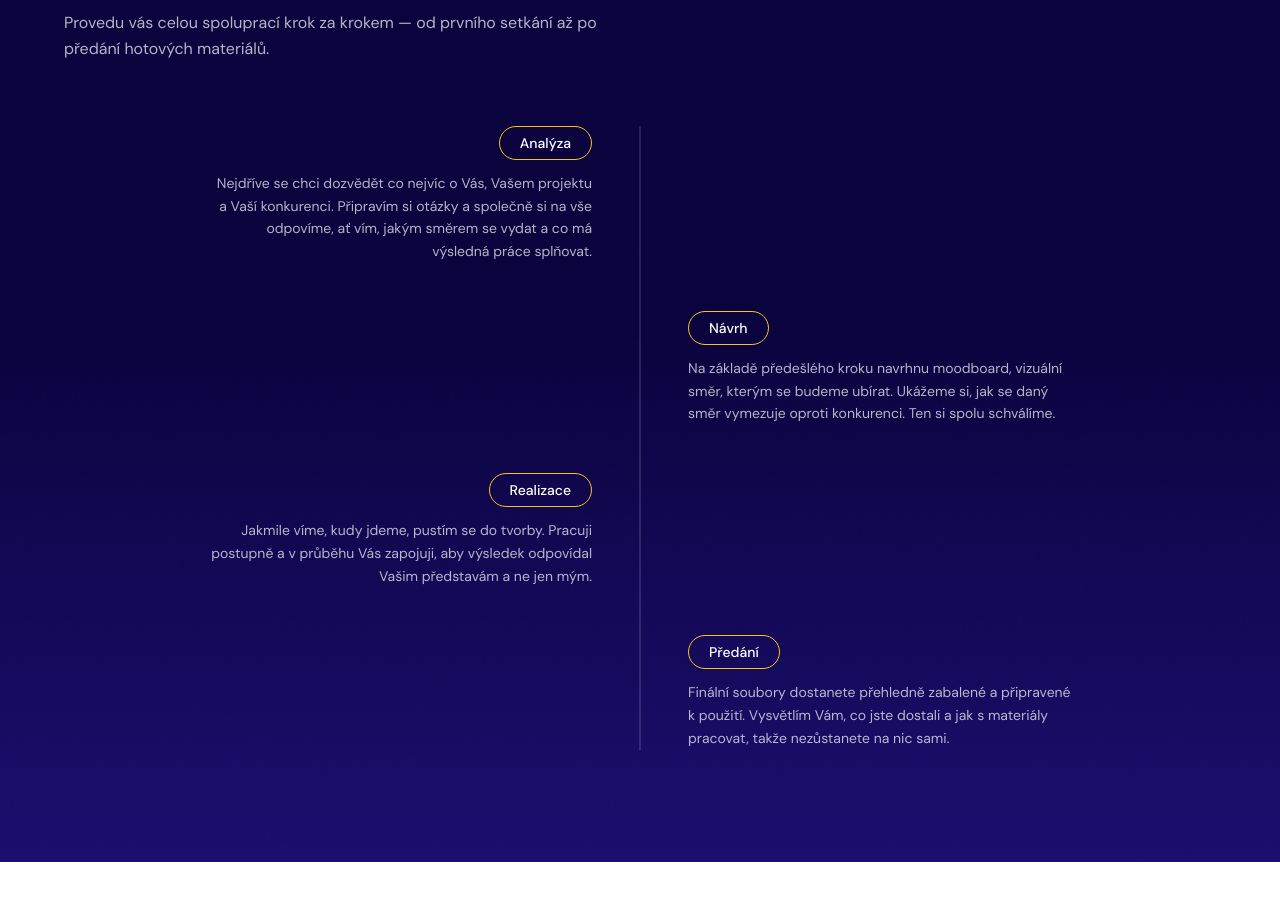
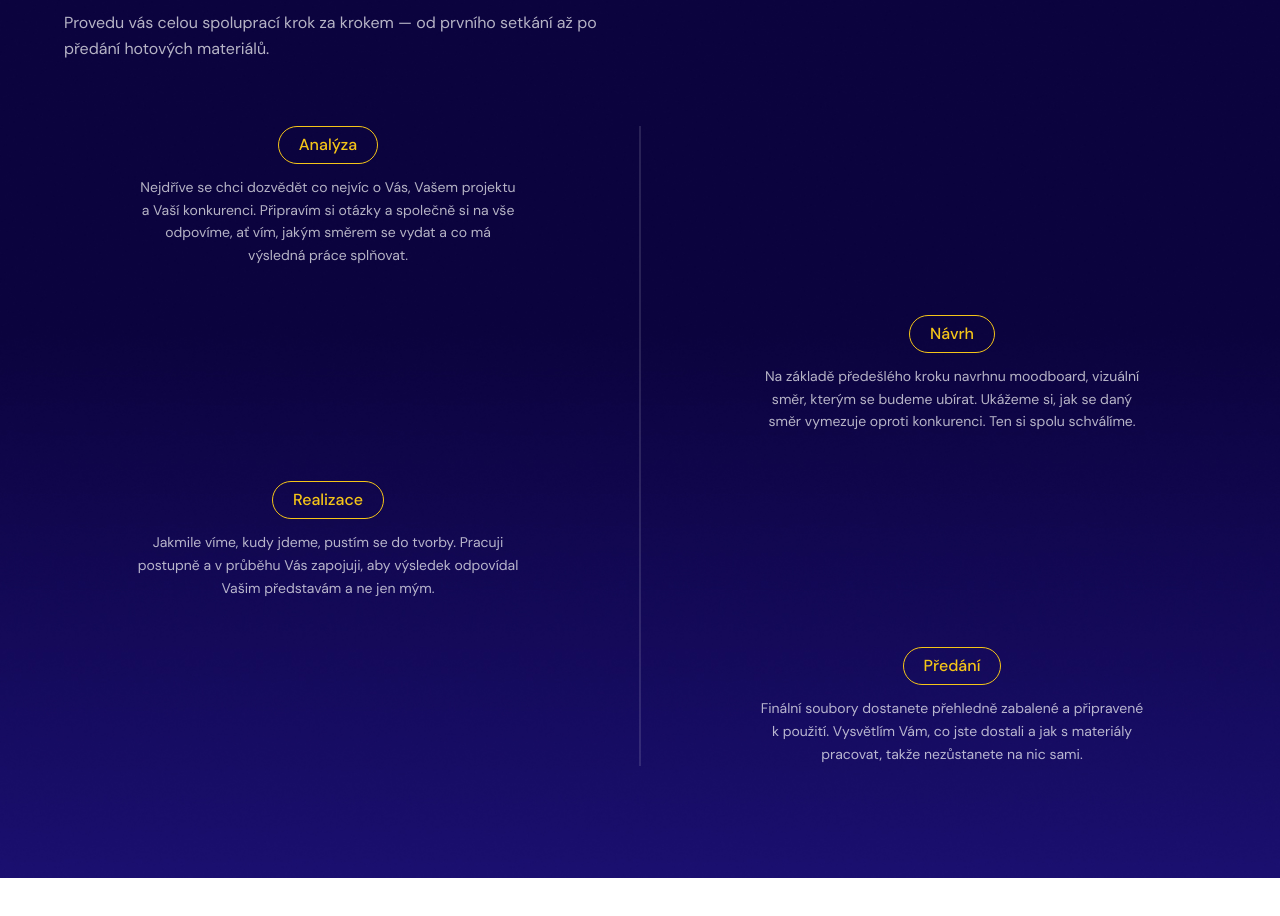
Before and after one commit to matejkajn/kata-portfolio, a Next.js app: page / in a window 1280 px wide. Shown: the part 2084-3000 px from the top of the page. Built offline with nearby package versions, Linux system fonts and the light colour scheme; no server answers; the database is empty.

Commit message:
feat(home): center process steps and slide them in with Framer Motion
Make the process-step pill yellow and center-align the pill and
description. Animate each step sliding in from its side of the timeline
as it scrolls into view, using framer-motion.

```diff
--- a/package.json
+++ b/package.json
@@ -10,6 +10,7 @@
   },
   "dependencies": {
     "@supabase/supabase-js": "^2.108.1",
+    "framer-motion": "^12.40.0",
     "next": "16.2.4",
     "react": "19.2.4",
     "react-dom": "19.2.4"
--- a/src/components/home/ProcessSection.tsx
+++ b/src/components/home/ProcessSection.tsx
@@ -21,7 +21,7 @@ export function ProcessSection() {
         subtitle="Provedu vás celou spoluprací krok za krokem — od prvního setkání až po předání hotových materiálů."
       />
 
-      <div className="relative mt-16">
+      <div className="relative mt-16 overflow-x-clip">
         {/* Timeline spine: left on mobile, centered on desktop. */}
         <span
           aria-hidden="true"
--- a/src/components/home/ProcessStep.tsx
+++ b/src/components/home/ProcessStep.tsx
@@ -1,3 +1,6 @@
+"use client";
+
+import { motion } from "framer-motion";
 import { Pill } from "@/components/ui/Pill";
 import { cn } from "@/lib/cn";
 import type { ProcessStep as ProcessStepType } from "@/types";
@@ -10,25 +13,28 @@ interface ProcessStepProps {
 
 /**
  * One timeline entry. On mobile it sits to the right of a left-hand line; on
- * desktop it alternates across a centered line.
+ * desktop it alternates across a centered line. Slides in from its side as it
+ * scrolls into view.
  */
 export function ProcessStep({ step, side }: ProcessStepProps) {
   const isLeft = side === "left";
 
   return (
-    <li
+    <motion.li
       className={cn(
         "relative grid md:grid-cols-2",
         // Mobile: offset content to the right of the left line.
         "pl-8 md:pl-0",
       )}
+      initial={{ opacity: 0, x: isLeft ? -120 : 120 }}
+      whileInView={{ opacity: 1, x: 0 }}
+      viewport={{ once: true, amount: 0.4 }}
+      transition={{ duration: 0.7, ease: "easeOut" }}
     >
       <div
         className={cn(
-          "flex flex-col gap-3",
-          isLeft
-            ? "md:col-start-1 md:items-end md:pr-12 md:text-right"
-            : "md:col-start-2 md:items-start md:pl-12 md:text-left",
+          "flex flex-col items-center gap-3 text-center",
+          isLeft ? "md:col-start-1 md:pr-12" : "md:col-start-2 md:pl-12",
         )}
       >
         <Pill>{step.label}</Pill>
@@ -36,6 +42,6 @@ export function ProcessStep({ step, side }: ProcessStepProps) {
           {step.description}
         </p>
       </div>
-    </li>
+    </motion.li>
   );
 }
--- a/src/components/ui/Pill.tsx
+++ b/src/components/ui/Pill.tsx
@@ -11,7 +11,7 @@ export function Pill({ children, className }: PillProps) {
   return (
     <span
       className={cn(
-        "inline-flex items-center rounded-full border border-accent px-5 py-1.5 text-sm font-medium text-white",
+        "inline-flex items-center justify-center rounded-full border border-accent px-5 py-1.5 text-center text-base font-medium text-accent",
         className,
       )}
     >
```
Also changed, not shown: 1 other file (tests, documents, lock files or other folders).
